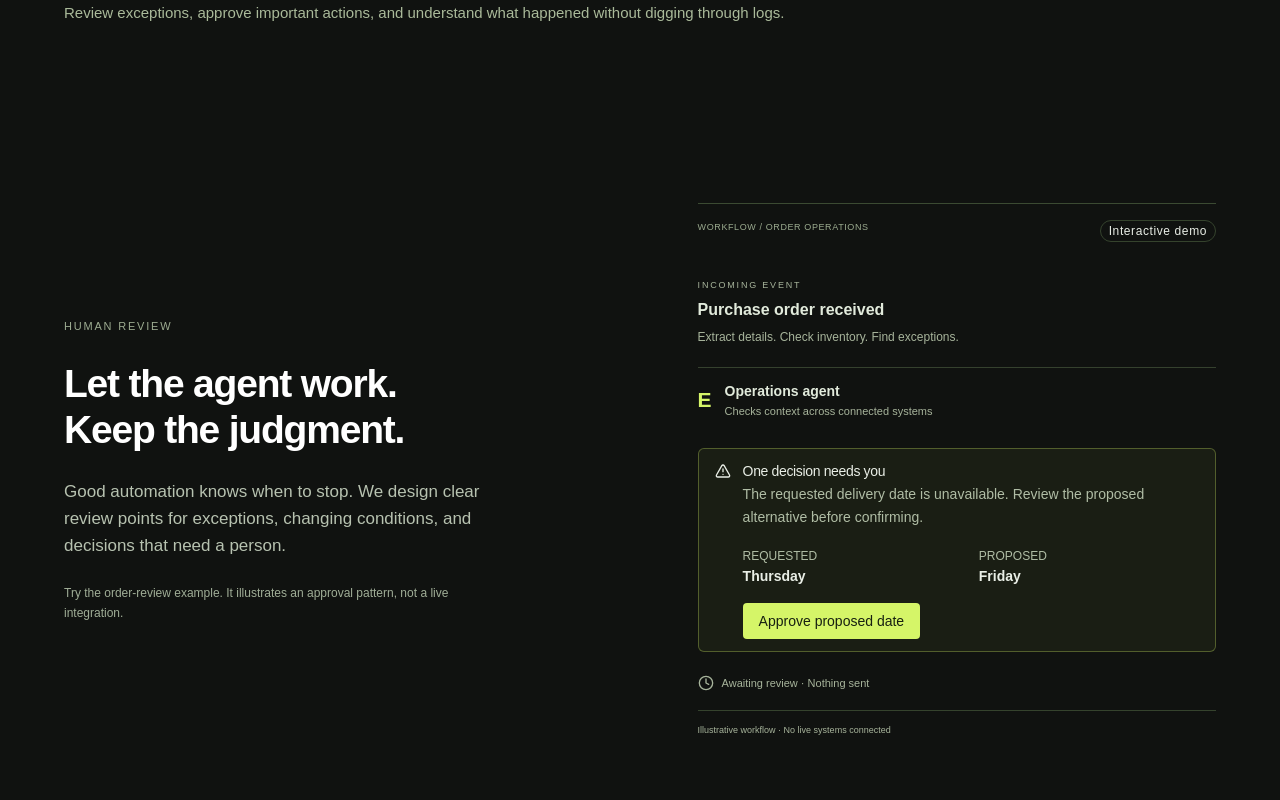
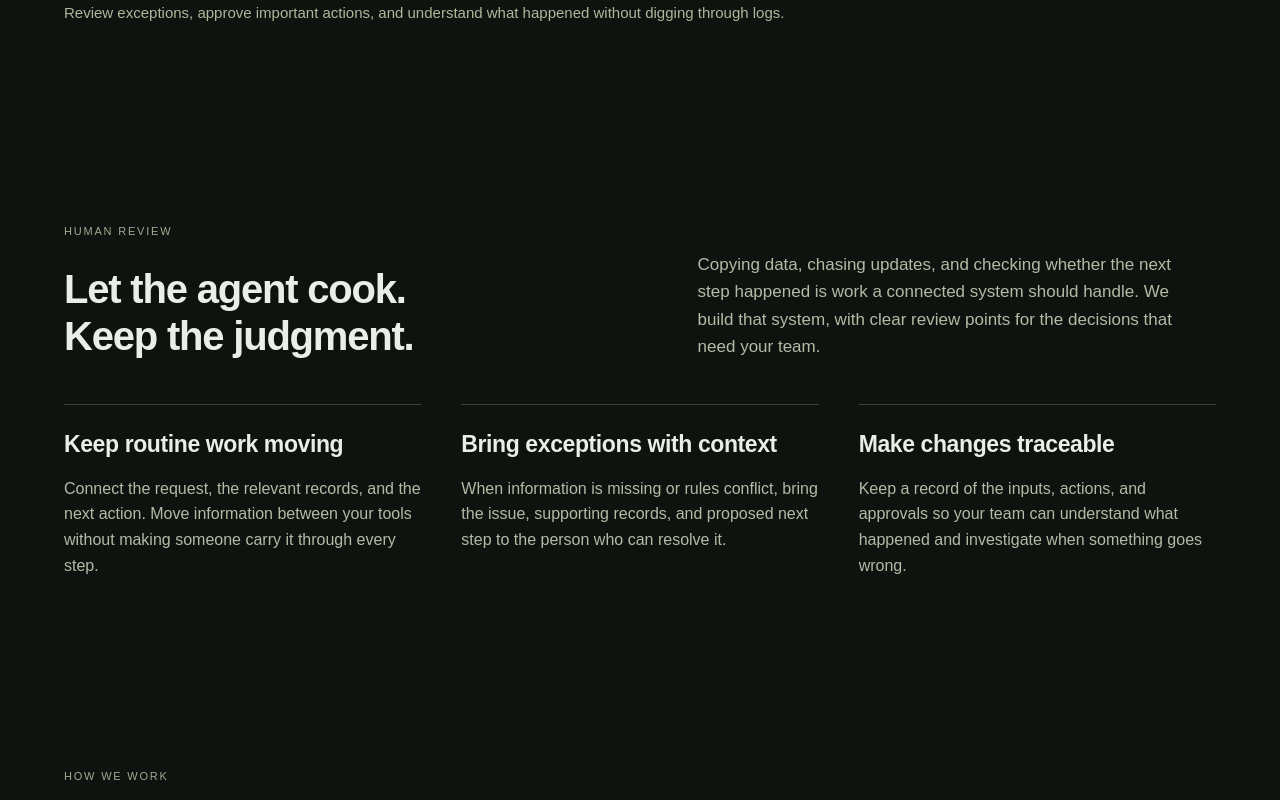
Before and after one commit to energee/energee.github.io, a React (Vite) app: page / in a window 1280 px wide. Shown: the part 2340-3140 px from the top of the page. Built offline with nearby package versions, Linux system fonts and the light colour scheme.

Commit message:
Replace order demo with practical workflow benefits and revised headline

```diff
--- a/src/App.tsx
+++ b/src/App.tsx
@@ -1,14 +1,12 @@
 import { useEffect, useRef, useState, type FormEvent, type MouseEvent } from "react";
-import { Check, Clock, Pause, Play, TriangleAlert } from "lucide-react";
+import { Pause, Play } from "lucide-react";
 import { Accordion, AccordionContent, AccordionItem, AccordionTrigger } from "@/components/ui/accordion";
-import { Alert, AlertDescription, AlertTitle } from "@/components/ui/alert";
 import { Badge } from "@/components/ui/badge";
 import { Button } from "@/components/ui/button";
 import { Dialog, DialogContent, DialogDescription, DialogHeader, DialogTitle, DialogTrigger } from "@/components/ui/dialog";
 import { Label } from "@/components/ui/label";
 import { NativeSelect, NativeSelectOption } from "@/components/ui/native-select";
 import { NavigationMenu, NavigationMenuItem, NavigationMenuLink, NavigationMenuList } from "@/components/ui/navigation-menu";
-import { Separator } from "@/components/ui/separator";
 import { Tabs, TabsContent, TabsList, TabsTrigger } from "@/components/ui/tabs";
 import { Textarea } from "@/components/ui/textarea";
 import { services } from "./services";
@@ -30,7 +28,6 @@ export function App() {
   useEffect(() => {
     if (canvas.current && motionButton.current) return startAsciiField(canvas.current, motionButton.current);
   }, []);
-  const [approved, setApproved] = useState(false);
   const [brief, setBrief] = useState("");
   const [area, setArea] = useState("Operations & automation");
   const [briefStatus, setBriefStatus] = useState("");
@@ -126,29 +123,16 @@ export function App() {
           <div className="control-strip"><strong>Powerful agents. Clean interfaces.</strong><p>Review exceptions, approve important actions, and understand what happened without digging through logs.</p></div>
         </section>
 
-        <section className="workflow-section">
-          <div className="workflow-copy"><span className="eyebrow dark">Human review</span><h2>Let the agent work.<br />Keep the judgment.</h2><p>Good automation knows when to stop. We design clear review points for exceptions, changing conditions, and decisions that need a person.</p><p className="demo-caption">Try the order-review example. It illustrates an approval pattern, not a live integration.</p></div>
-          <section className="workflow" aria-label="Interactive illustrative agent workflow">
-            <div className="window-head"><span>WORKFLOW / ORDER OPERATIONS</span><Badge variant="outline">Interactive demo</Badge></div>
-            <div className="flow-intro"><span className="mono">Incoming event</span><strong>Purchase order received</strong><p>Extract details. Check inventory. Find exceptions.</p></div>
-            <div className="agent-node"><span className="node-icon" aria-hidden="true">E</span><div><strong>Operations agent</strong><small>Checks context across connected systems</small></div></div>
-            <Alert className="my-4 border-primary/30 bg-primary/5">
-              <TriangleAlert aria-hidden="true" />
-              <AlertTitle>One decision needs you</AlertTitle>
-              <AlertDescription>
-                <p>The requested delivery date is unavailable. Review the proposed alternative before confirming.</p>
-                <div className="my-3 grid w-full grid-cols-2 gap-4"><div><span className="text-xs text-muted-foreground">REQUESTED</span><p className="font-semibold text-foreground">Thursday</p></div><div><span className="text-xs text-muted-foreground">PROPOSED</span><p className="font-semibold text-foreground">Friday</p></div></div>
-                <Button id="approve" disabled={approved} onClick={() => setApproved(true)}>{approved ? "Approved in demo" : "Approve proposed date"}</Button>
-              </AlertDescription>
-            </Alert>
-            <div className="flow-log" aria-live="polite">
-              {approved ? <Check className="size-4" aria-hidden="true" /> : <Clock className="size-4" aria-hidden="true" />}
-              <span>{approved ? "Review recorded · Ready for next step" : "Awaiting review · Nothing sent"}</span>
-              {approved && <Button id="reset" variant="link" size="sm" className="ml-auto" onClick={() => setApproved(false)}>Reset</Button>}
-            </div>
-            <Separator className="mt-4" />
-            <p className="demo-foot">Illustrative workflow · No live systems connected</p>
-          </section>
+        <section className="section" aria-labelledby="connected-work-heading">
+          <div className="section-heading">
+            <div><span className="eyebrow dark">Human review</span><h2 id="connected-work-heading">Let the agent cook.<br />Keep the judgment.</h2></div>
+            <p>Copying data, chasing updates, and checking whether the next step happened is work a connected system should handle. We build that system, with clear review points for the decisions that need your team.</p>
+          </div>
+          <div className="steps">
+            <article><h3>Keep routine work moving</h3><p>Connect the request, the relevant records, and the next action. Move information between your tools without making someone carry it through every step.</p></article>
+            <article><h3>Bring exceptions with context</h3><p>When information is missing or rules conflict, bring the issue, supporting records, and proposed next step to the person who can resolve it.</p></article>
+            <article><h3>Make changes traceable</h3><p>Keep a record of the inputs, actions, and approvals so your team can understand what happened and investigate when something goes wrong.</p></article>
+          </div>
         </section>
 
         <section id="approach" className="section approach">
--- a/src/components/ui/alert.tsx
+++ /dev/null
@@ -1,65 +0,0 @@
-import * as React from "react"
-import { cva, type VariantProps } from "class-variance-authority"
-import { cn } from "cn"
-
-const alertVariants = cva(
-  "relative grid w-full grid-cols-[0_1fr] items-start gap-y-0.5 rounded-lg border px-4 py-3 text-sm has-[>svg]:grid-cols-[calc(var(--spacing)*4)_1fr] has-[>svg]:gap-x-3 [&>svg]:size-4 [&>svg]:translate-y-0.5 [&>svg]:text-current",
-  {
-    variants: {
-      variant: {
-        default: "bg-card text-card-foreground",
-        destructive:
-          "bg-card text-destructive *:data-[slot=alert-description]:text-destructive/90 [&>svg]:text-current",
-      },
-    },
-    defaultVariants: {
-      variant: "default",
-    },
-  }
-)
-
-function Alert({
-  className,
-  variant,
-  ...props
-}: React.ComponentProps<"div"> & VariantProps<typeof alertVariants>) {
-  return (
-    <div
-      data-slot="alert"
-      role="alert"
-      className={cn(alertVariants({ variant }), className)}
-      {...props}
-    />
-  )
-}
-
-function AlertTitle({ className, ...props }: React.ComponentProps<"div">) {
-  return (
-    <div
-      data-slot="alert-title"
-      className={cn(
-        "col-start-2 line-clamp-1 min-h-4 font-medium tracking-tight",
-        className
-      )}
-      {...props}
-    />
-  )
-}
-
-function AlertDescription({
-  className,
-  ...props
-}: React.ComponentProps<"div">) {
-  return (
-    <div
-      data-slot="alert-description"
-      className={cn(
-        "col-start-2 grid justify-items-start gap-1 text-sm text-muted-foreground [&_p]:leading-relaxed",
-        className
-      )}
-      {...props}
-    />
-  )
-}
-
-export { Alert, AlertTitle, AlertDescription }
--- a/src/components/ui/separator.tsx
+++ /dev/null
@@ -1,27 +0,0 @@
-"use client"
-
-import * as React from "react"
-import { cn } from "cn"
-import { Separator as SeparatorPrimitive } from "radix-ui"
-
-function Separator({
-  className,
-  orientation = "horizontal",
-  decorative = true,
-  ...props
-}: React.ComponentProps<typeof SeparatorPrimitive.Root>) {
-  return (
-    <SeparatorPrimitive.Root
-      data-slot="separator"
-      decorative={decorative}
-      orientation={orientation}
-      className={cn(
-        "shrink-0 bg-border data-[orientation=horizontal]:h-px data-[orientation=horizontal]:w-full data-[orientation=vertical]:h-full data-[orientation=vertical]:w-px",
-        className
-      )}
-      {...props}
-    />
-  )
-}
-
-export { Separator }
--- a/tests/smoke.mjs
+++ b/tests/smoke.mjs
@@ -20,12 +20,6 @@ export async function smoke(page) {
   await page.getByRole('button', { name: 'Inside the architecture' }).click();
   assert(await page.getByRole('button', { name: 'Inside the architecture' }).getAttribute('aria-expanded') === 'true', 'Architecture did not expand');
   await page.getByRole('button', { name: 'Inside the architecture' }).click();
-  await page.locator('#approve').click();
-  assert(!await page.locator('#approve').isEnabled(), 'Approval button stayed enabled');
-  assert(await page.locator('#reset').isVisible(), 'Reset button stayed hidden');
-  await page.locator('#reset').click();
-  assert(await page.locator('#approve').isEnabled(), 'Reset did not restore approval');
-  assert(!await page.locator('#reset').isVisible(), 'Reset button stayed visible');
   await page.getByRole('button', { name: 'Let’s talk', exact: true }).click();
   assert(await page.getByRole('dialog').isVisible(), 'Project brief did not open');
   await page.getByLabel('What process would you like to improve?').fill('Strict TypeScript smoke check');
```
Also changed, not shown: src/site.css, 1 other file (tests, documents, lock files or other folders).
